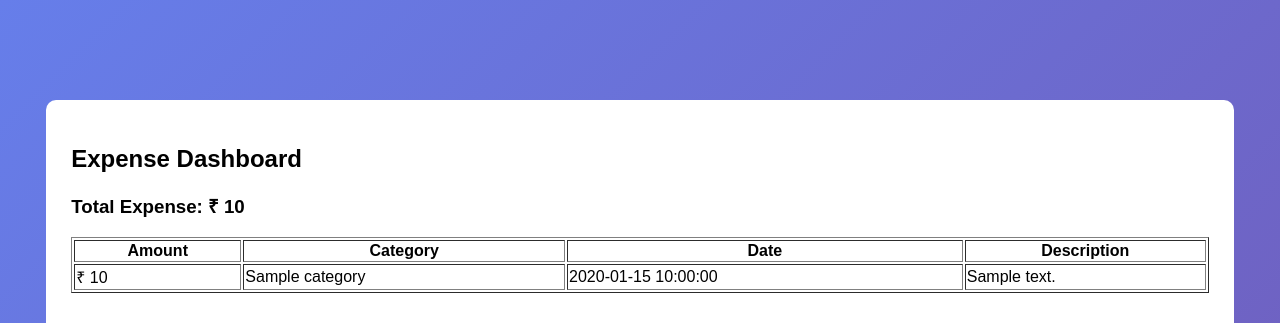
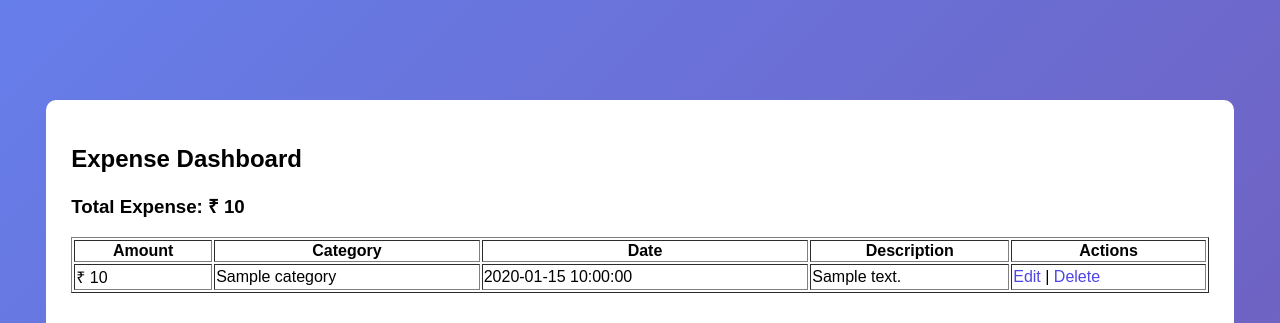
Before and after one commit to budde-vinodkumar/expense_manager, a Flask app: template templates/dashboard.html in a window 1280 px wide. Shown: the top 323 px of the page. Run offline with Flask 3, Linux system fonts and the light colour scheme; the template is opened without the code that fills it: most values are stand-ins (such as "Sample title", 1, 10 or a date in 2020).

Commit message:
dash board

```diff
--- a/templates/dashboard.html
+++ b/templates/dashboard.html
@@ -18,6 +18,7 @@
     <th>Category</th>
     <th>Date</th>
     <th>Description</th>
+    <th>Actions</th>
   </tr>
 
   {% for e in expenses %}
@@ -26,9 +27,17 @@
     <td>{{ e.category }}</td>
     <td>{{ e.date }}</td>
     <td>{{ e.description }}</td>
+    <td>
+      <a href="/edit-expense/{{ e.id }}">Edit</a> |
+      <a href="/delete-expense/{{ e.id }}"
+         onclick="return confirm('Are you sure you want to delete this expense?');">
+         Delete
+      </a>
+    </td>
   </tr>
   {% endfor %}
 </table>
+
 
   <!-- GRAPH -->
   <canvas id="expenseChart" style="margin-top:30px;"></canvas>
```
Lines whose indentation alone changed are shown as unchanged.
